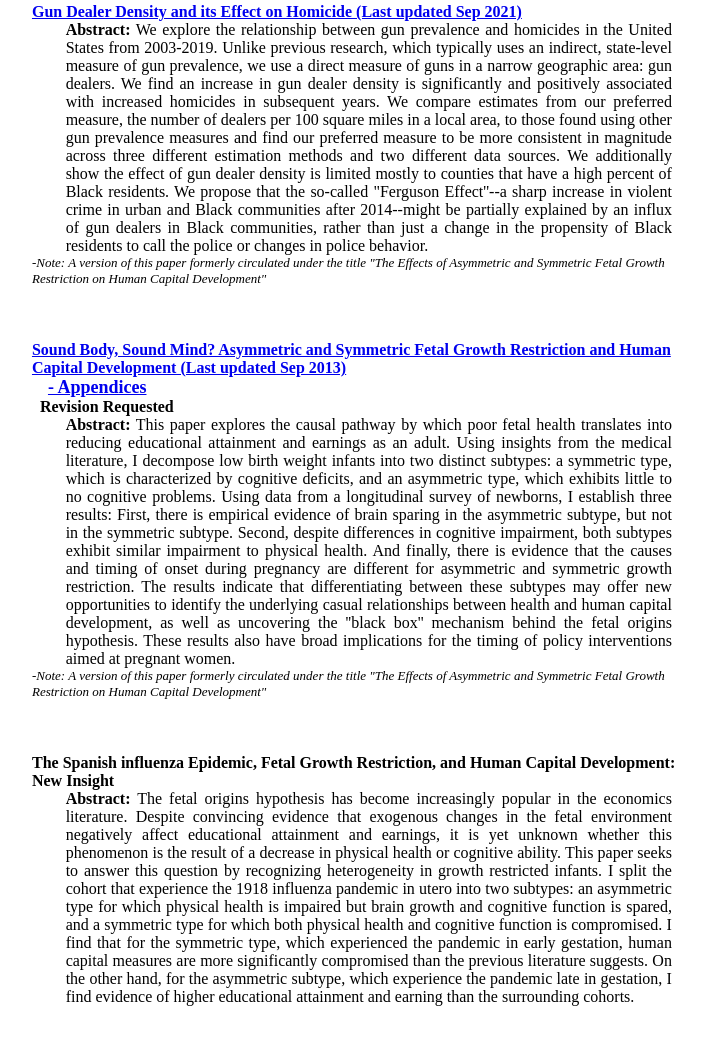
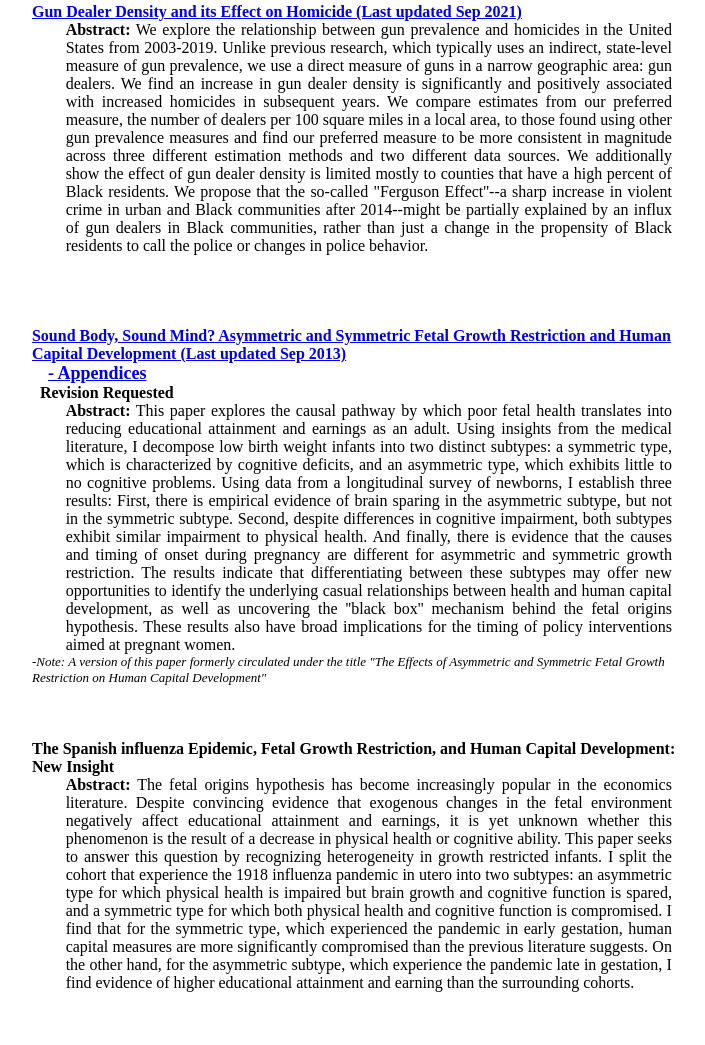
Before and after one commit to joshrob06/github.io, a plain HTML site: page research.html in a window 1280 px wide. Shown: the part 718-1763 px from the top of the page, without its empty margins (423-1128 px from the left). Drawn offline with Linux system fonts and the light colour scheme.

Commit message:
Update research.html

```diff
--- a/research.html
+++ b/research.html
@@ -230,7 +230,6 @@ Nesson, Erik and Joshua J. Robinson. "An Information Theory Based Framework for
 	<font size=3><b>Gun Dealer Density and its Effect on Homicide (Last updated Sep 2021)</b></font></a> <br>
 
 <center><div id=abs><b>Abstract:</b>  We explore the relationship between gun prevalence and homicides in the United States from 2003-2019. Unlike previous research, which typically uses an indirect, state-level measure of gun prevalence, we use a direct measure of guns in a narrow geographic area: gun dealers. We find an increase in gun dealer density is significantly and positively associated with increased homicides in subsequent years. We compare estimates from our preferred measure, the number of dealers per 100 square miles in a local area, to those found using other gun prevalence measures and find our preferred measure to be more consistent in magnitude across three different estimation methods and two different data sources. We additionally show the effect of gun dealer density is limited mostly to counties that have a high percent of Black residents. We propose that the so-called "Ferguson Effect''--a sharp increase in violent crime in urban and Black communities after 2014--might be partially explained by an influx of gun dealers in Black communities, rather than just a change in the propensity of Black residents to call the police or changes in police behavior.</div></center>
-<font size=2><i>-Note: A version of this paper formerly circulated under the title "The Effects of Asymmetric and Symmetric Fetal Growth Restriction on Human Capital Development"</i></font>
 	<br><br><br><br>
 
 	<a href="RobinsonLBW_0913.pdf" target="_blank"
```
